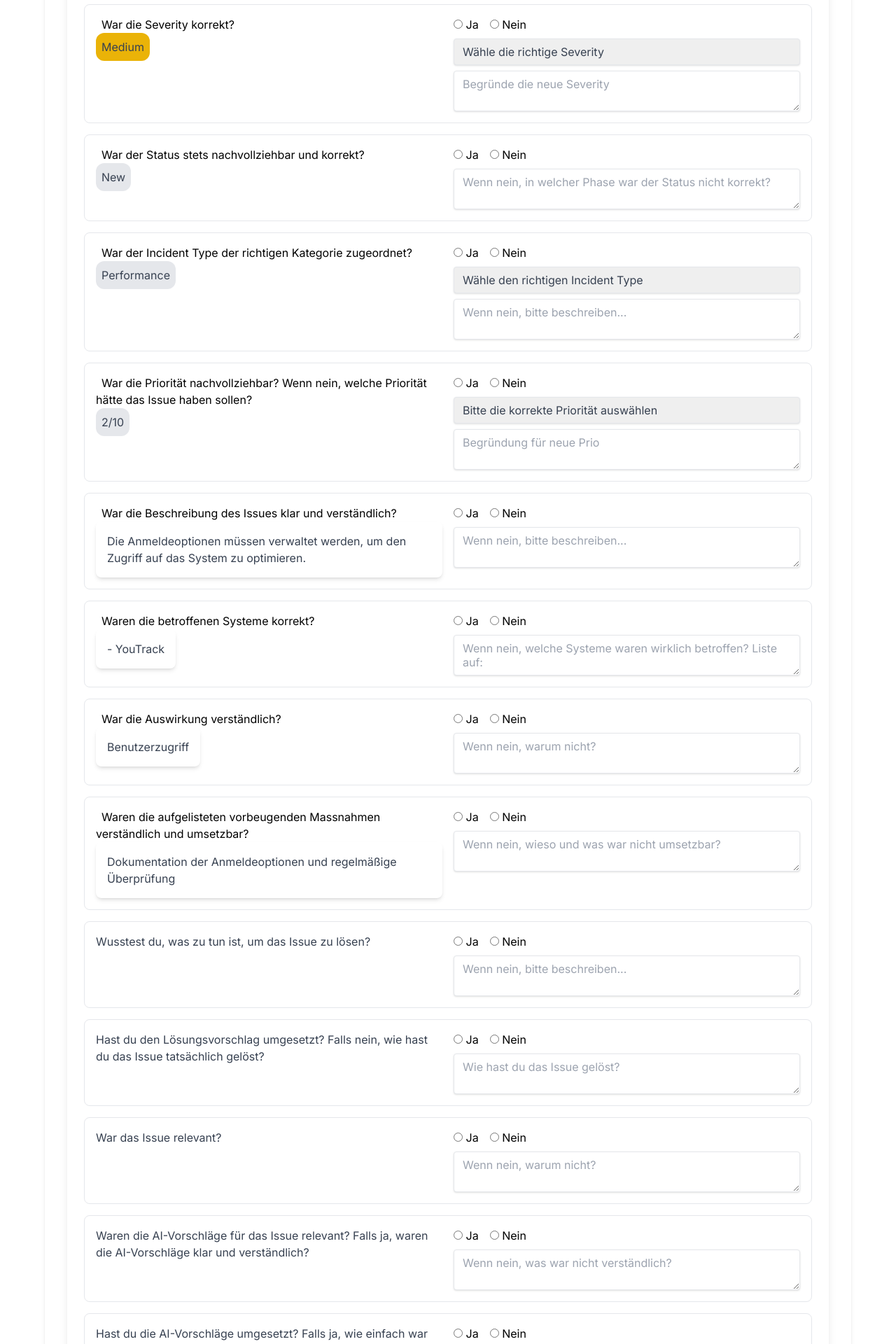
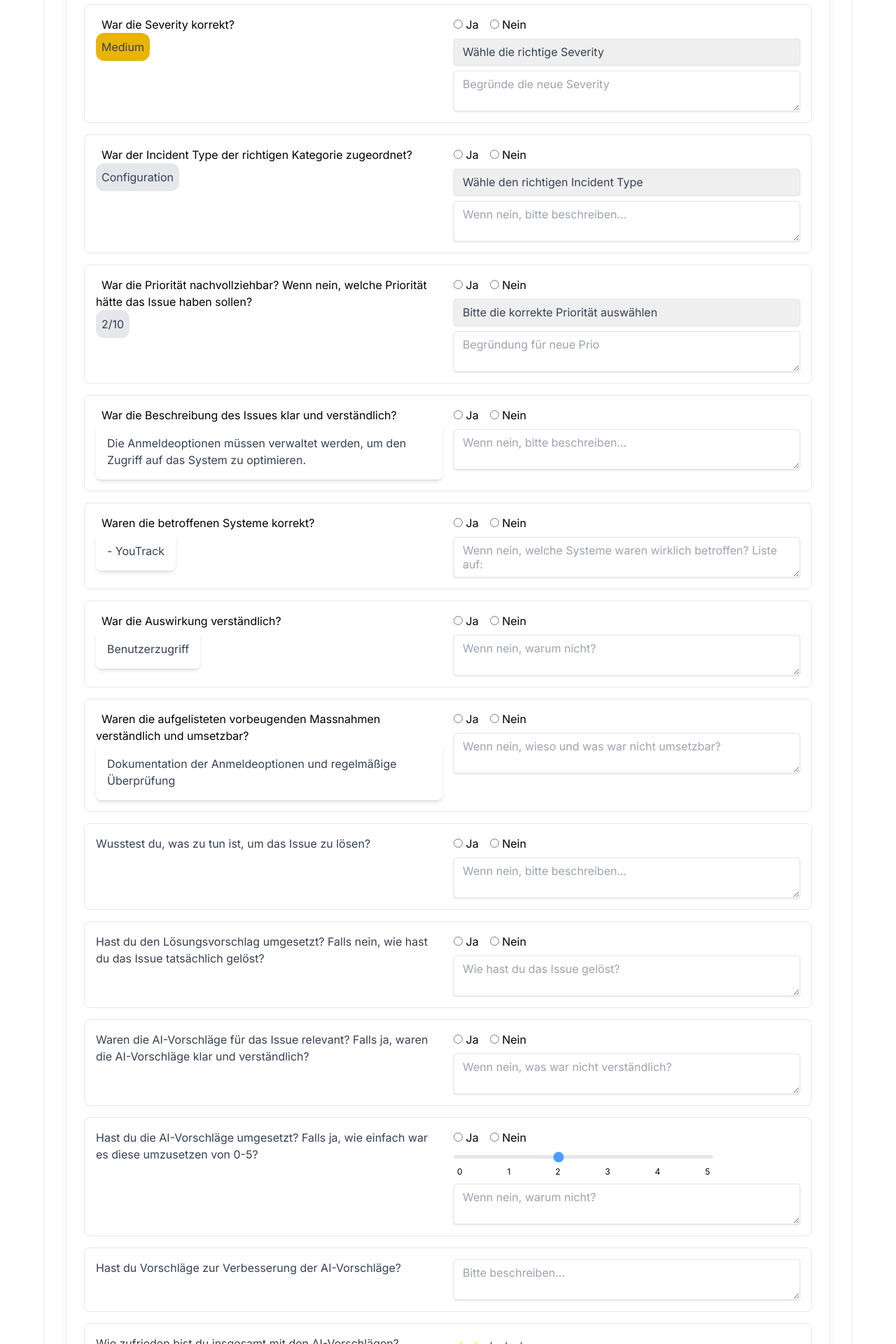
Before and after one commit to tonyi22/ip6-whats-that-error, a Next.js app: page /Issues/43/feedback in a window 1280 px wide. Shown: the part 324-2244 px from the top of the page at 70% size. Built offline with nearby package versions, Linux system fonts and the light colour scheme.

Commit message:
Add IncidentType

```diff
--- a/app/Issues/[id]/feedback/page.tsx
+++ b/app/Issues/[id]/feedback/page.tsx
@@ -191,31 +191,7 @@ export function Feedback({ params }: { params: { id: string } }) {
                         </div>
 
 
-                        <div className="grid grid-cols-2 gap-4 mb-4 border p-4 rounded-lg">
-                            <div>
-                                <span className="ml-2">War der Status stets nachvollziehbar und korrekt?</span>
-                                <label className="flex items-center text-gray-700 dark:text-gray-300">
-                                    <span className="bg-gray-200 dark:bg-gray-500 rounded-xl p-2">{issue.status}</span>
-                                </label>
-                            </div>
-                            <div className="flex flex-col">
-                                <div className="flex space-x-4">
-                                    <label>
-                                        <input type="radio" name="priorityUnderstandable" value="yes" /> Ja
-                                    </label>
-                                    <label>
-                                        <input type="radio" name="priorityUnderstandable" value="no" /> Nein
-                                    </label>
-                                </div>
-                                <textarea
-                                    name="statusUnderstandable"
-                                    value={responses.statusUnderstandable}
-                                    onChange={handleChange}
-                                    placeholder='Wenn nein, in welcher Phase war der Status nicht korrekt?'
-                                    className="mt-2 shadow appearance-none border rounded w-full py-2 px-3 text-gray-700 leading-tight focus:outline-none focus:shadow-outline"
-                                />
-                            </div>
-                        </div>
+
 
                         <div className="grid grid-cols-2 gap-4 mb-4 border p-4 rounded-lg">
                             <div>
@@ -458,28 +434,6 @@ export function Feedback({ params }: { params: { id: string } }) {
                             </div>
                         </div>
 
-                        <div className="grid grid-cols-2 gap-4 mb-4 border p-4 rounded-lg">
-                            <label className="text-gray-700 dark:text-gray-300">
-                                War das Issue relevant?
-                            </label>
-                            <div className="flex flex-col">
-                                <div className="flex space-x-4">
-                                    <label>
-                                        <input type="radio" name="issueRelevant" value="yes" /> Ja
-                                    </label>
-                                    <label>
-                                        <input type="radio" name="issueRelevant" value="no" /> Nein
-                                    </label>
-                                </div>
-                                <textarea
-                                    name="issueRelevant"
-                                    value={responses.issueRelevant}
-                                    onChange={handleChange}
-                                    placeholder='Wenn nein, warum nicht?'
-                                    className="mt-2 shadow appearance-none border rounded w-full py-2 px-3 text-gray-700 leading-tight focus:outline-none focus:shadow-outline"
-                                />
-                            </div>
-                        </div>
 
                         <div className="grid grid-cols-2 gap-4 mb-4 border p-4 rounded-lg">
                             <label className="text-gray-700 dark:text-gray-300">
--- a/app/Issues/[id]/page.tsx
+++ b/app/Issues/[id]/page.tsx
@@ -13,7 +13,8 @@ function IssueView({ params }: { params: { id: string } }) {
     const alertTypes = ['Critical', 'Warning', 'Info', 'None']; // Define your alert types here
     const severityTypes = ['Low', 'Medium', 'High']; // Define your alert types here
     const statusTypes = ['New', 'Open', 'Closed', 'In Progress']; // Define your alert types here
-    const incidentTypes = ['Performance', 'Storage', 'Overheating', 'Backups', 'Power'];
+    const incidentTypes = ['Performance', 'Storage', 'Overheating', 'Backups', 'Power', 'Data Integrity', 'Connection', 'Query', 'Monitoring', 'Network',
+        'Authentication', 'Resources', 'Processes', 'Configuration', 'Data Export', 'Documentation', 'Startup', 'Demonstration', 'Communication', 'Data Import', 'Security'];
     const priorities = Array.from({ length: 10 }, (_, i) => i + 1);
 
     const [isEditMode, setEditMode] = useState(false);
--- a/app/Issues/page.tsx
+++ b/app/Issues/page.tsx
@@ -22,7 +22,8 @@ export const systemMonitoringIssuesArray: SystemMonitoringIssue[] = issues.map(i
         ...issue,
         status: validateType(issue.status, ['New', 'Open', 'Closed', 'In Progress'], "Open"),
         alertType: validateType(issue.alertType, ['Warning', 'Info', 'Critical'], "Warning"),
-        incidentType: validateType(issue.incidentType, ['Performance', 'Storage', 'Overheating', 'Backups', 'Power'], "Performance"),
+        incidentType: validateType(issue.incidentType, ['Performance', 'Storage', 'Overheating', 'Backups', 'Power', 'Data Integrity', 'Connection', 'Query', 'Monitoring', 'Network',
+            'Authentication', 'Resources', 'Processes', 'Configuration', 'Data Export', 'Documentation', 'Startup', 'Demonstration', 'Communication', 'Data Import', 'Security'], "Performance"),
         severity: validateType(issue.severity, ['Low', 'Medium', 'High'], "Low"),
         timestamp: new Date(issue.timestamp),
         endTime: new Date(issue.endTime),
```
